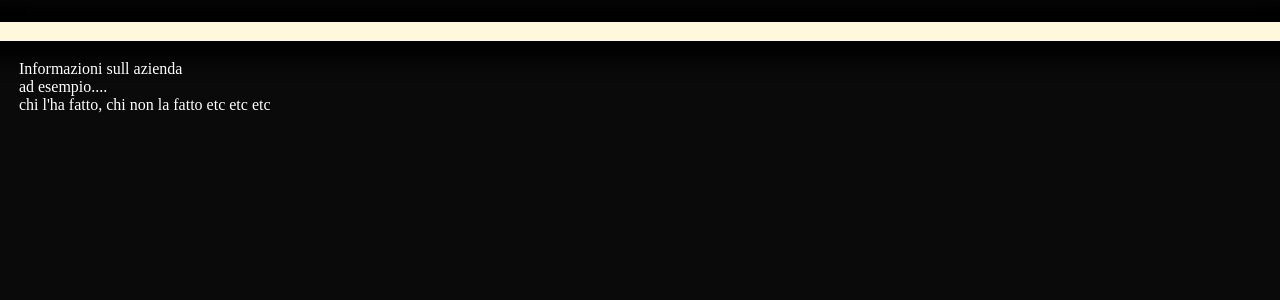
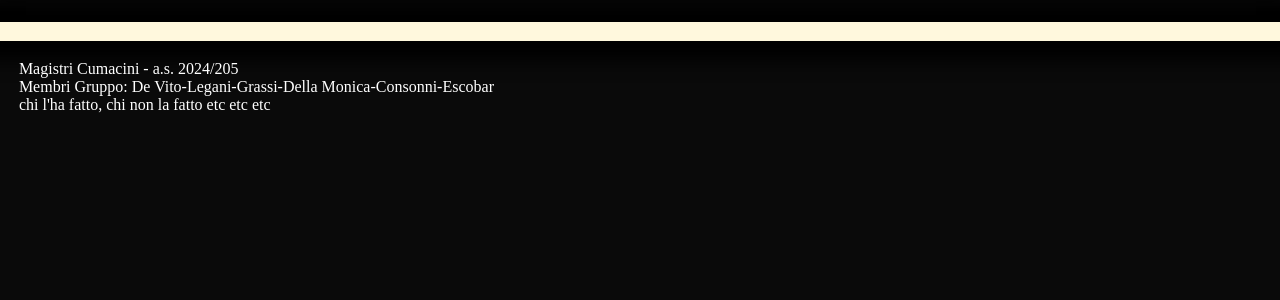
Before and after one commit to Bachk6/Progetto-Volta, a Django app: page /achievements/ in a window 1280 px wide. Shown: the part 62-362 px from the top of the page. Run offline with Django 5.2, Linux system fonts and the light colour scheme.

Commit message:
basebase

```diff
--- a/sitomuseo/templates/base.html
+++ b/sitomuseo/templates/base.html
@@ -14,8 +14,8 @@
     </div>
     </div>
     <div class="bottom">
-        Informazioni sull azienda<br>
-        ad esempio....<br>
+        Magistri Cumacini - a.s. 2024/205<br>
+        Membri Gruppo: De Vito-Legani-Grassi-Della Monica-Consonni-Escobar<br>
         chi l'ha fatto, chi non la fatto etc etc etc
     </div>
     <script>
```
